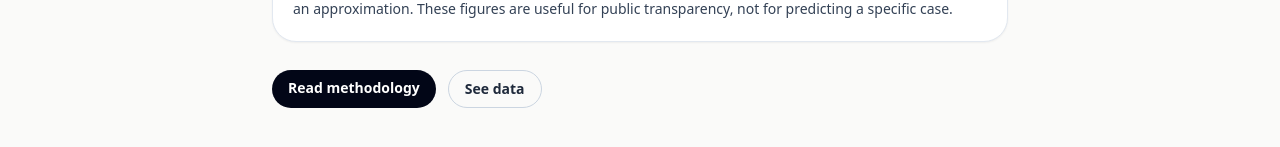
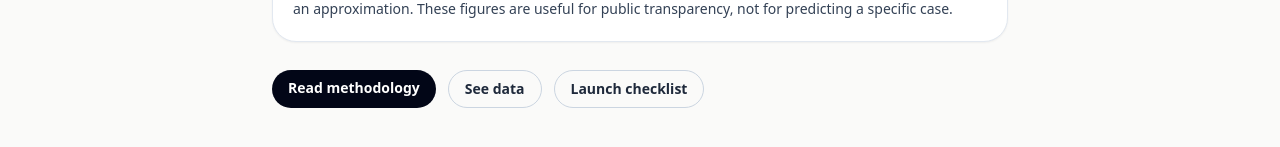
Before and after one commit to publicinteresttechnologies/justice-clock-india, a Next.js app: page /about in a window 1280 px wide. Shown: the part 875-1022 px from the top of the page. Built offline with nearby package versions, Linux system fonts and the light colour scheme.

Commit message:
Link about page to launch checklist

```diff
--- a/src/app/about/page.tsx
+++ b/src/app/about/page.tsx
@@ -46,6 +46,9 @@
         <Link href="/data" className="rounded-full border border-slate-300 px-4 py-2 text-sm font-bold text-slate-800">
           See data
         </Link>
+        <Link href="/launch-checklist" className="rounded-full border border-slate-300 px-4 py-2 text-sm font-bold text-slate-800">
+          Launch checklist
+        </Link>
       </div>
     </div>
   );
```
